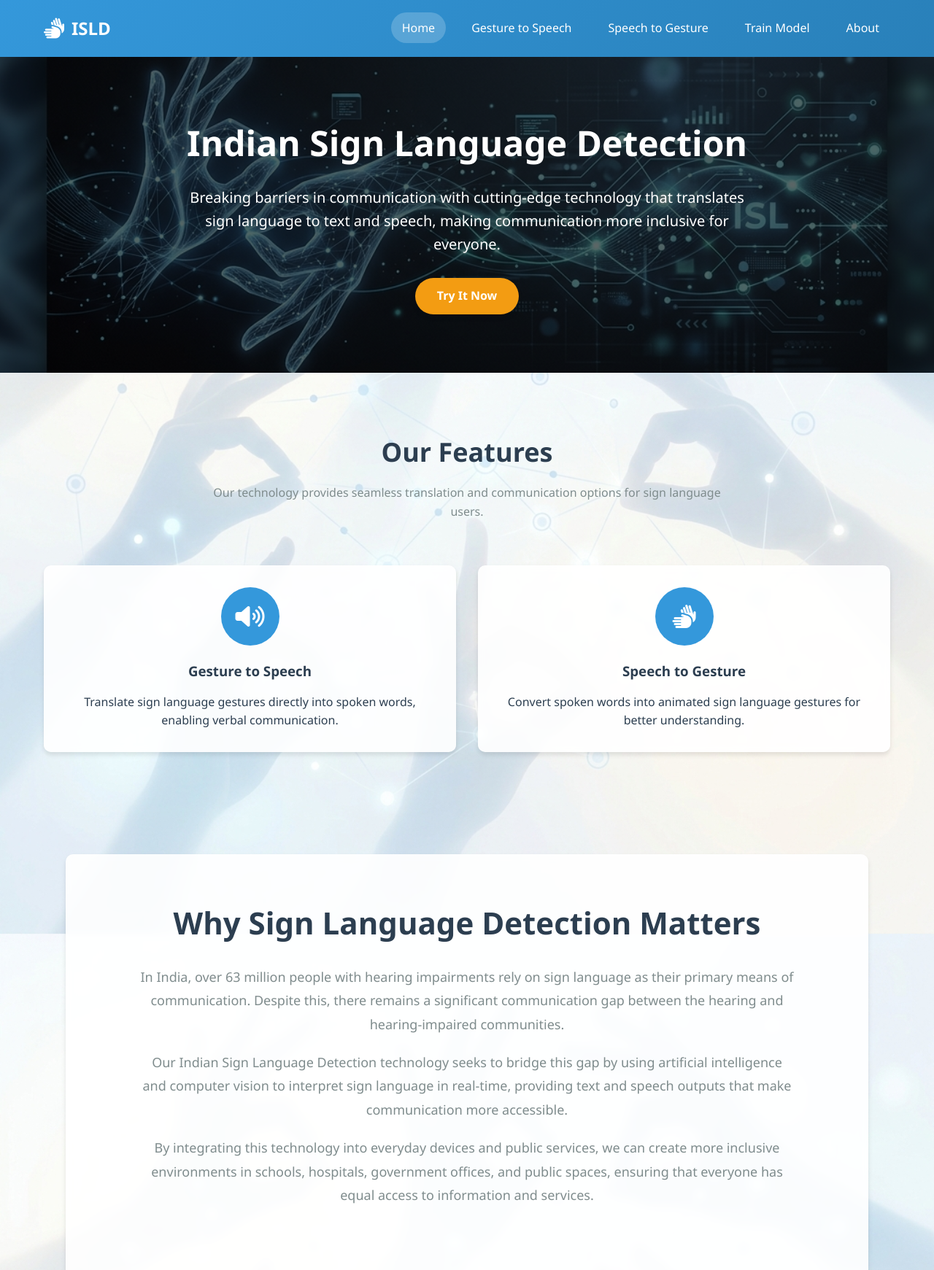
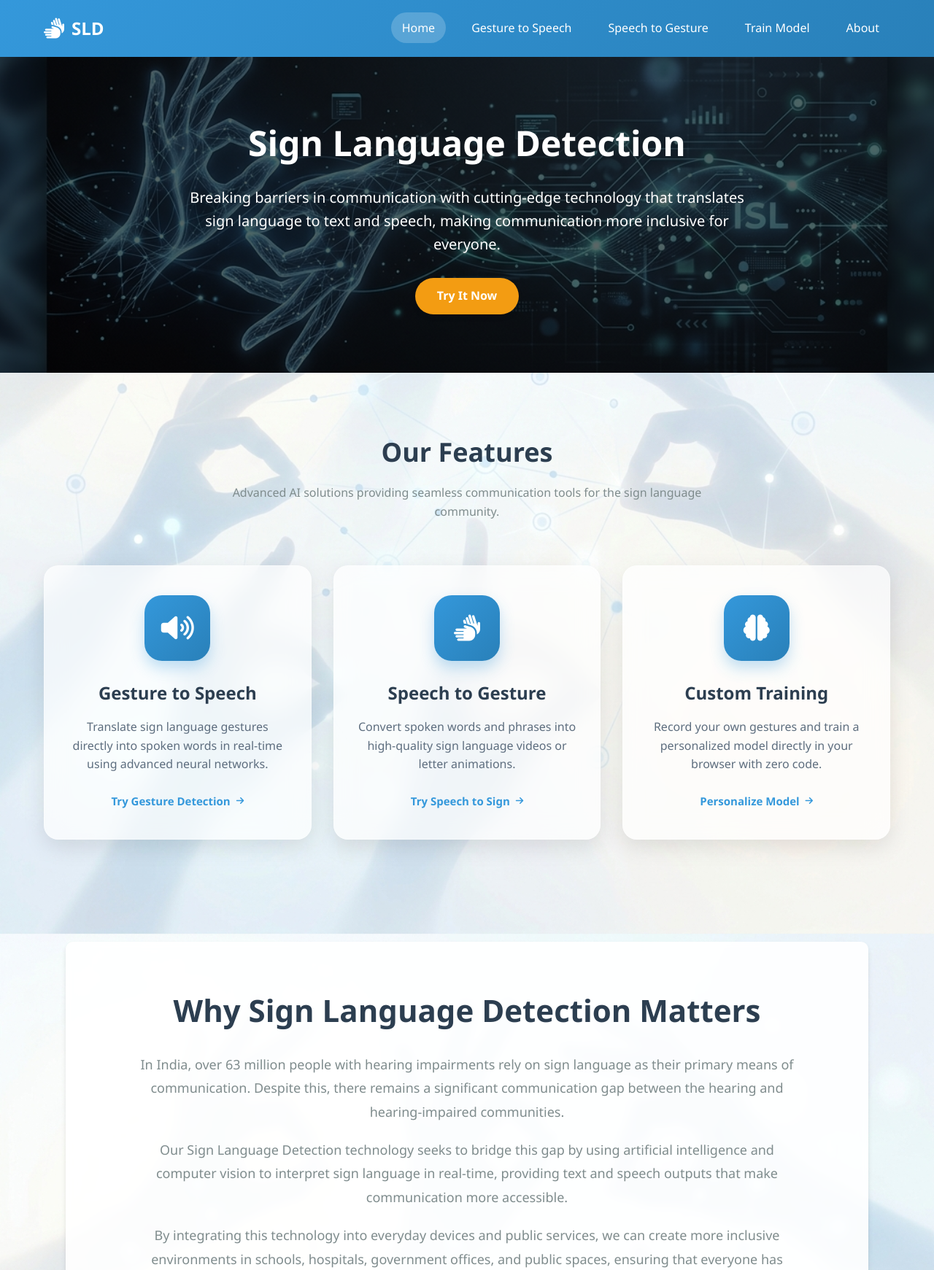
Before and after one commit to rakshitha212/ISL-speech-and-text-output, a Flask app: page / in a window 1280 px wide. Shown: the top 1741 px of the page at 73% size. Run offline with Flask 3, Linux system fonts and the light colour scheme.

Commit message:
UI changes

```diff
--- a/generate_gifs.py
+++ b/generate_gifs.py
@@ -35,7 +35,7 @@ def generate_letter_gif(letter, filename):
     bbox = d.textbbox((0, 0), letter_upper, font=fnt_large)
     tw, th = bbox[2] - bbox[0], bbox[3] - bbox[1]
     d.text(((200 - tw) / 2, (200 - th) / 2 - 15), letter_upper, font=fnt_large, fill='white')
-    d.text((10, 170), f"ISL: {letter_upper}", font=fnt_small, fill='white')
+    d.text((10, 170), f"Sign: {letter_upper}", font=fnt_small, fill='white')
 
     os.makedirs('static/gestures', exist_ok=True)
     img.save(f'static/gestures/{filename}', 'GIF')
@@ -53,7 +53,7 @@ def generate_word_gif(word, filename):
         fnt = ImageFont.load_default()
         fnt_small = ImageFont.load_default()
 
-    d.text((20, 20), "ISL Sign:", font=fnt_small, fill=(200, 200, 200))
+    d.text((20, 20), "Sign Language:", font=fnt_small, fill=(200, 200, 200))
     bbox = d.textbbox((0, 0), word, font=fnt)
     tw = bbox[2] - bbox[0]
     d.text(((400 - tw) / 2, 90), word, font=fnt, fill='white')
--- a/static/style.css
+++ b/static/style.css
@@ -157,43 +157,85 @@
 
   .features-container {
     display: flex;
-    justify-content: space-between;
+    justify-content: center;
     flex-wrap: wrap;
     gap: 30px;
   }
 
   .feature-card {
     flex: 1 1 300px;
-    background-color: rgba(255, 255, 255, 0.9);
-    backdrop-filter: blur(5px);
-    border-radius: 10px;
-    padding: 30px;
-    box-shadow: var(--shadow);
-    transition: all 0.3s ease;
+    background: rgba(255, 255, 255, 0.7);
+    backdrop-filter: blur(15px);
+    -webkit-backdrop-filter: blur(15px);
+    border: 1px solid rgba(255, 255, 255, 0.3);
+    border-radius: 20px;
+    padding: 40px 30px;
+    box-shadow: 0 10px 30px rgba(0, 0, 0, 0.1);
+    transition: all 0.4s cubic-bezier(0.175, 0.885, 0.32, 1.275);
     text-align: center;
+    display: flex;
+    flex-direction: column;
+    align-items: center;
   }
 
   .feature-card:hover {
-    transform: translateY(-10px);
-    box-shadow: 0 10px 20px rgba(0, 0, 0, 0.1);
+    transform: translateY(-15px) scale(1.02);
+    box-shadow: 0 20px 40px rgba(0, 0, 0, 0.2);
+    background: rgba(255, 255, 255, 0.9);
   }
 
   .feature-icon {
-    width: 80px;
-    height: 80px;
-    background-color: var(--primary);
+    width: 90px;
+    height: 90px;
+    background: linear-gradient(135deg, var(--primary), #2980b9);
     color: white;
-    border-radius: 50%;
+    border-radius: 24px;
     display: flex;
     justify-content: center;
     align-items: center;
-    font-size: 32px;
-    margin: 0 auto 20px;
+    font-size: 36px;
+    margin-bottom: 25px;
+    box-shadow: 0 10px 20px rgba(52, 152, 219, 0.3);
+    transition: all 0.3s ease;
+  }
+
+  .feature-card:hover .feature-icon {
+    transform: rotate(10deg);
+    box-shadow: 0 15px 25px rgba(52, 152, 219, 0.4);
   }
 
   .feature-card h3 {
+    font-size: 24px;
     margin-bottom: 15px;
     color: var(--dark);
+    font-weight: 700;
+  }
+
+  .feature-card p {
+    color: #5d6d7e;
+    font-size: 16px;
+    line-height: 1.6;
+    margin-bottom: 25px;
+    flex-grow: 1;
+  }
+
+  .card-link {
+    color: var(--primary);
+    text-decoration: none;
+    font-weight: 600;
+    font-size: 15px;
+    display: flex;
+    align-items: center;
+    gap: 8px;
+    transition: gap 0.3s ease;
+  }
+
+  .card-link:hover {
+    gap: 12px;
+  }
+
+  .card-link i {
+    font-size: 12px;
   }
 
   /* Importance Section */
--- a/templates/index.html
+++ b/templates/index.html
@@ -3,7 +3,7 @@
   <head>
     <meta charset="UTF-8" />
     <meta name="viewport" content="width=device-width, initial-scale=1.0" />
-    <title>Indian Sign Language Detection</title>
+    <title>Sign Language Detection</title>
     <link rel="stylesheet" href="{{ url_for('static', filename='style.css') }}" />
     <!-- Font Awesome for icons -->
     <link
@@ -16,7 +16,7 @@
     <header id="header">
       <div class="container">
         <nav>
-          <div class="logo"><i class="fas fa-sign-language"></i> ISLD</div>
+          <div class="logo"><i class="fas fa-sign-language"></i> SLD</div>
           <ul class="nav-links">
             <li><a href="/" class="active">Home</a></li>
             <li><a href="/gesture">Gesture to Speech</a></li>
@@ -36,7 +36,7 @@
       <!-- Hero Section -->
       <div class="hero">
         <div class="container">
-          <h1>Indian Sign Language Detection</h1>
+          <h1>Sign Language Detection</h1>
           <p>
             Breaking barriers in communication with cutting-edge technology that
             translates sign language to text and speech, making communication
@@ -48,14 +48,12 @@
         </div>
       </div>
 
-      <!-- Features Section -->
       <div class="features">
         <div class="container">
           <div class="section-title">
             <h2>Our Features</h2>
             <p>
-              Our technology provides seamless translation and communication
-              options for sign language users.
+              Advanced AI solutions providing seamless communication tools for the sign language community.
             </p>
           </div>
           <div class="features-container">
@@ -65,9 +63,9 @@
               </div>
               <h3>Gesture to Speech</h3>
               <p>
-                Translate sign language gestures directly into spoken words,
-                enabling verbal communication.
+                Translate sign language gestures directly into spoken words in real-time using advanced neural networks.
               </p>
+              <a href="/gesture" class="card-link">Try Gesture Detection <i class="fas fa-arrow-right"></i></a>
             </div>
             <div class="feature-card">
               <div class="feature-icon">
@@ -75,9 +73,19 @@
               </div>
               <h3>Speech to Gesture</h3>
               <p>
-                Convert spoken words into animated sign language gestures for
-                better understanding.
+                Convert spoken words and phrases into high-quality sign language videos or letter animations.
               </p>
+              <a href="/speech" class="card-link">Try Speech to Sign <i class="fas fa-arrow-right"></i></a>
+            </div>
+            <div class="feature-card">
+              <div class="feature-icon">
+                <i class="fas fa-brain"></i>
+              </div>
+              <h3>Custom Training</h3>
+              <p>
+                Record your own gestures and train a personalized model directly in your browser with zero code.
+              </p>
+              <a href="/train" class="card-link">Personalize Model <i class="fas fa-arrow-right"></i></a>
             </div>
           </div>
         </div>
@@ -96,7 +104,7 @@
                 between the hearing and hearing-impaired communities.
               </p>
               <p>
-                Our Indian Sign Language Detection technology seeks to bridge
+                Our Sign Language Detection technology seeks to bridge
                 this gap by using artificial intelligence and computer vision to
                 interpret sign language in real-time, providing text and speech
                 outputs that make communication more accessible.
@@ -146,7 +154,7 @@
         </div>
         <div class="copyright">
           <p>
-            &copy; 2025 Indian Sign Language Detection Project. All rights
+            &copy; 2025 Sign Language Detection Project. All rights
             reserved.
           </p>
         </div>
--- a/templates/train.html
+++ b/templates/train.html
@@ -3,7 +3,7 @@
   <head>
     <meta charset="UTF-8" />
     <meta name="viewport" content="width=device-width, initial-scale=1.0" />
-    <title>Dataset Training - Indian Sign Language Detection</title>
+    <title>Dataset Training - Sign Language Detection</title>
     <link rel="stylesheet" href="{{ url_for('static', filename='style.css') }}" />
     <!-- Font Awesome for icons -->
     <link
@@ -60,7 +60,7 @@
     <header id="header">
       <div class="container">
         <nav>
-          <div class="logo"><i class="fas fa-sign-language"></i> ISLD</div>
+          <div class="logo"><i class="fas fa-sign-language"></i> SLD</div>
           <ul class="nav-links">
             <li><a href="/">Home</a></li>
             <li><a href="/gesture">Gesture to Speech</a></li>
@@ -174,7 +174,7 @@
           </div>
         </div>
         <div class="copyright">
-          <p>&copy; 2025 Indian Sign Language Detection Project. All rights reserved.</p>
+          <p>&copy; 2025 Sign Language Detection Project. All rights reserved.</p>
         </div>
       </div>
     </footer>
```
Also changed, not shown: templates/about.html (+4 -4 lines), templates/gesture.html (+4 -4 lines), templates/speech.html (+5 -5 lines), README.md.
